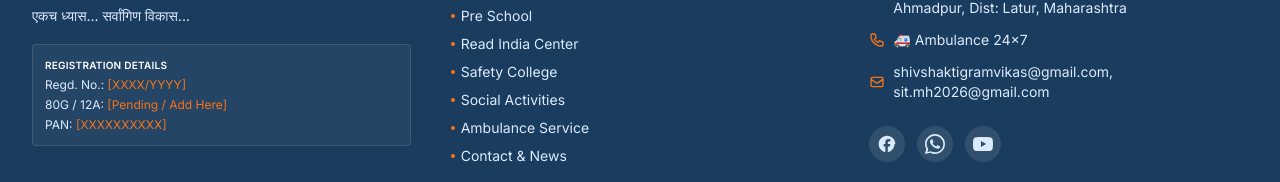
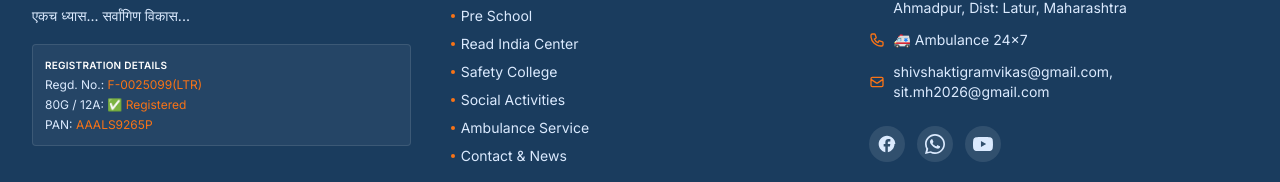
Before and after one commit to vaijnathphadcomp2024-boop/ShivShaktiGramVikas, a React (Vite) app in the folder client/: page /admin/dashboard in a window 1280 px wide. Shown: the part 979-1161 px from the top of the page. Built offline with nearby package versions, Linux system fonts and the light colour scheme.

Commit message:
Update Footer.jsx
Update Info NavBar

```diff
--- a/client/src/components/Footer.jsx
+++ b/client/src/components/Footer.jsx
@@ -68,9 +68,9 @@ export default function Footer() {
               <p className="font-semibold text-white uppercase tracking-wide text-[10px] mb-1">
                 Registration Details
               </p>
-              <p>Regd. No.: <span className="text-saffron">[XXXX/YYYY]</span></p>
-              <p>80G / 12A: <span className="text-saffron">[Pending / Add Here]</span></p>
-              <p>PAN: <span className="text-saffron">[XXXXXXXXXX]</span></p>
+              <p>Regd. No.: <span className="text-saffron">F-0025099(LTR)</span></p>
+              <p>80G / 12A: <span className="text-saffron">✅ Registered</span></p>
+              <p>PAN: <span className="text-saffron">AAALS9265P</span></p>
             </div>
           </div>
 
```
